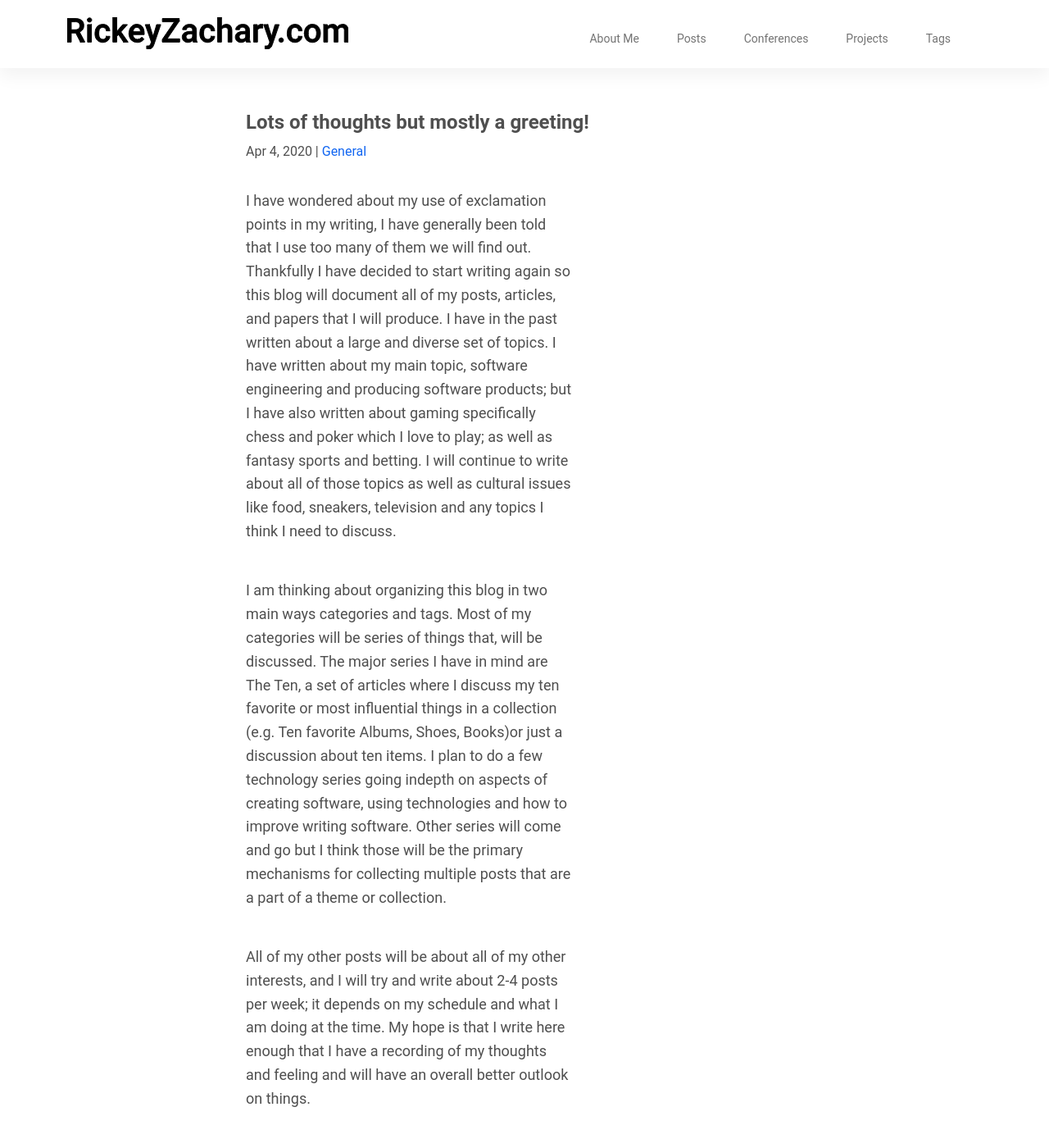
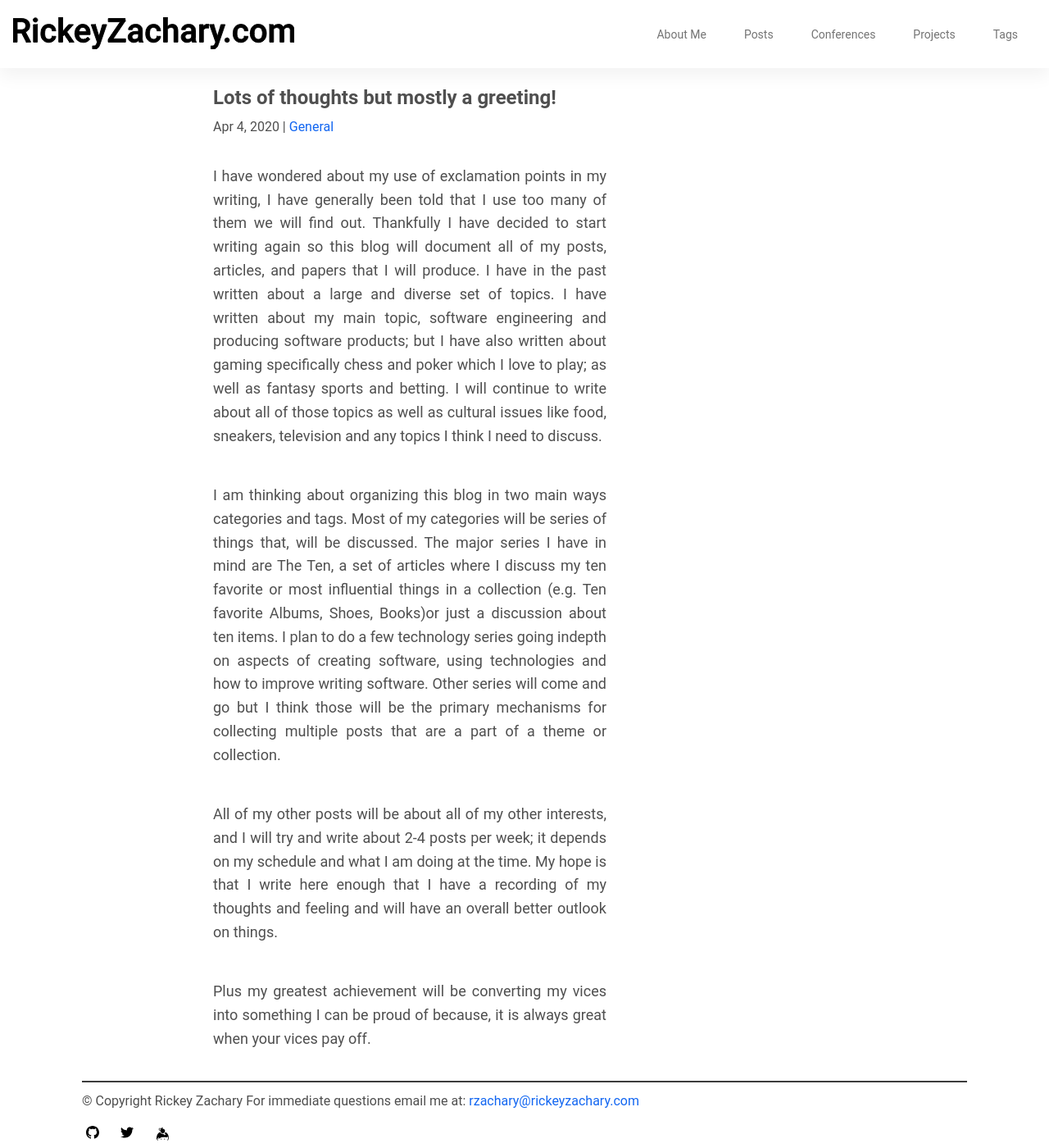
Before and after one commit to rzachary/rickeyzachary.com, a Jekyll site: the page built from _posts/2020-04-04-thoughts-and-thoguhts.markdown, in a window 1280 px wide and 1400 px high. Shown: the whole window at 82% size. Built offline with Jekyll 4.4.1, drawn with Linux system fonts in a browser that asks for light colours; nearby versions of some CDN libraries.

Commit message:
Material theme updates

```diff
--- a/_includes/header.html
+++ b/_includes/header.html
@@ -1,6 +1,5 @@
 <header>
   <nav class="navbar fixed-top navbar-expand-lg navbar-light whie scrolling-navbar">
-		<div class="container">
     <div class="header header-title">
       {%- assign default_paths = site.pages | map: "path" -%}
       {%- assign page_paths = site.header_pages | default: default_paths -%}
@@ -12,9 +11,7 @@
 			 </a>
     </div>
     {%- if page_paths -%}
-    <div class="header header-title">
-      <div class="global-menu">
-        <ul class="global-menu-nav navbar-nav mr-auto">
+		<ul class="global-menu-nav navbar-nav navbar-nav-right">
 			{%- for path in page_paths -%}
 				{%- assign my_page = site.pages | where: "path", path | first -%}
 				{%- if my_page.title -%}
@@ -23,9 +20,6 @@
 				{%- endif -%}
 			{%- endfor -%}
 		</ul>
-      </div>
-    </div>
     {%- endif -%}
-		</div>
   </nav>
 </header>
--- a/_layouts/post.html
+++ b/_layouts/post.html
@@ -1,9 +1,8 @@
 ---
 layout: default
 ---
-<article class="post h-entry" itemscope itemtype="http://schema.org/BlogPosting">
-
-  <header class="post-header">
+<article class="post" itemscope itemtype="http://schema.org/BlogPosting">
+  <div class="post-header">
     <h1 class="post-title p-name" itemprop="name headline">{{ page.title | escape }}</h1>
     <p class="post-meta">
       <time class="dt-published" datetime="{{ page.date | date_to_xmlschema }}" itemprop="datePublished">
@@ -18,7 +17,7 @@ layout: default
       {%- if page.author -%}
         • <span itemprop="author" itemscope itemtype="http://schema.org/Person"><span class="p-author h-card" itemprop="name">{{ page.author }}</span></span>
       {%- endif -%}</p>
-  </header>
+  </div>
 
   <div class="post-content e-content" itemprop="articleBody">
     {{ content }}
--- a/assets/css/main.css
+++ b/assets/css/main.css
@@ -290,6 +290,7 @@ img.pull-right {
     border-top: 2px solid #3c3c3c;
 }
 
+/*
 .global-menu {
   flex-grow: 6;
   display: flex;
@@ -304,6 +305,8 @@ img.pull-right {
   margin: 0px;
   padding: 0px;
 }
+*/
+
 .global-nav-menu-item {
   display: block;
   float: left;
@@ -311,6 +314,7 @@ img.pull-right {
   padding: 5px 0;
   font-family: 'Roboto', 'Noto Serif', sans-serif;
 }
+
 .global-nav-menu-item > a {
   display: inline-block;
   padding: 5px 0;
@@ -319,6 +323,7 @@ img.pull-right {
   font-size: 0.875rem;
   text-decoration: none;
 }
+
 .global-nav-menu-item > a:hover {
   color: grey;
 }
@@ -403,9 +408,16 @@ img.pull-right {
     padding: 5px 0;
 }
 
+.navbar-nav-right{
+	position: absolute;
+	right: 0px;
+	width: auto;
+}
+
 .post {
-	margin: 25px 200px 15px;
-	padding: 5px 0;
+	text-align: justify;
+	margin-left: 10em;
+	margin-right: 10em;
 }
 
 .post-container{
@@ -498,13 +510,14 @@ img.pull-right {
 .u-email {
 
 }
+
 .vert-main {
   margin-left: 100px;
   margin-right: 100px;
   margin-top: 100px;
 }
 
-.vert-spacer{
+.vert-spacer {
     display: inline-block;
     margin: 10px;
     float: none;
```
Lines whose indentation alone changed are shown as unchanged.
